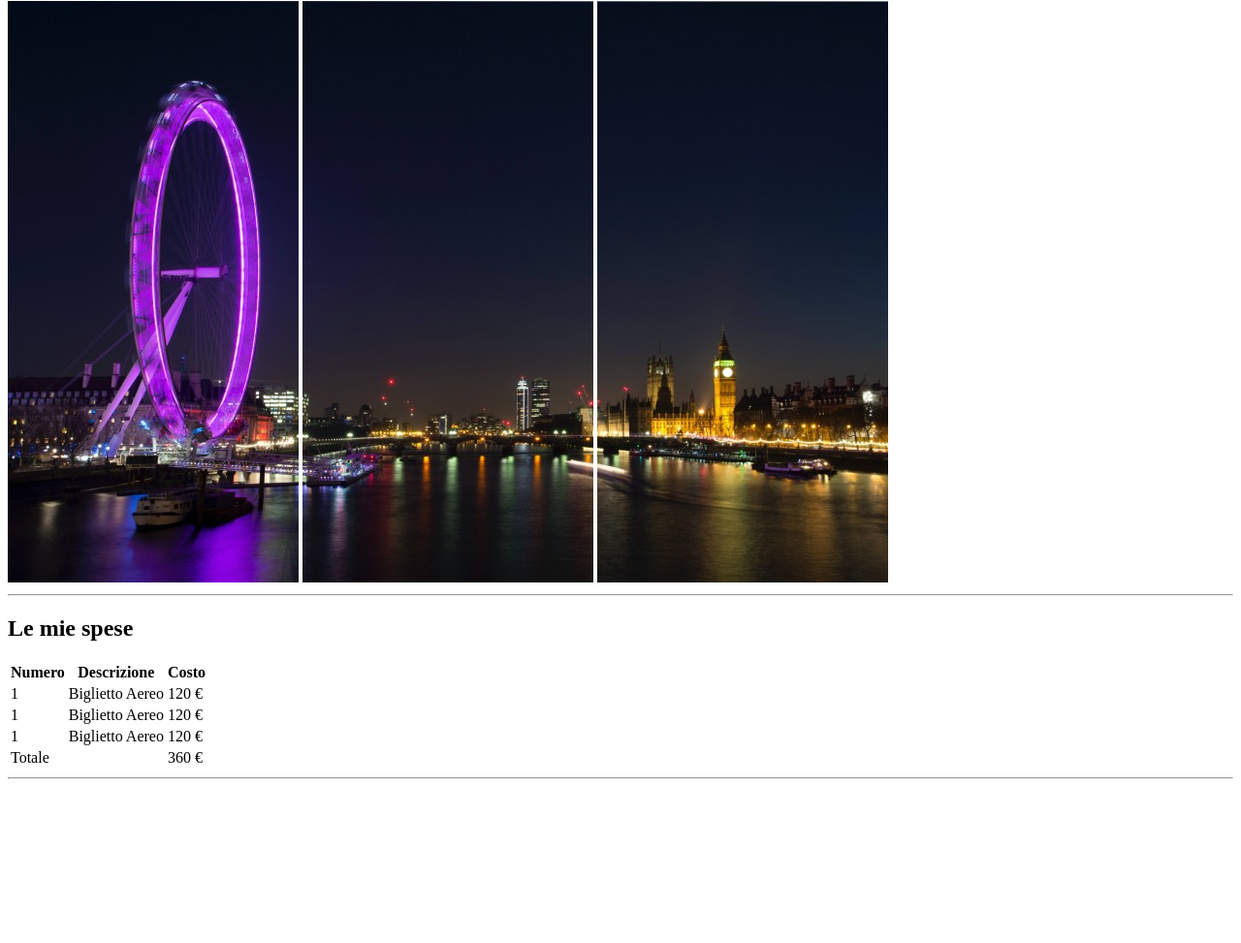
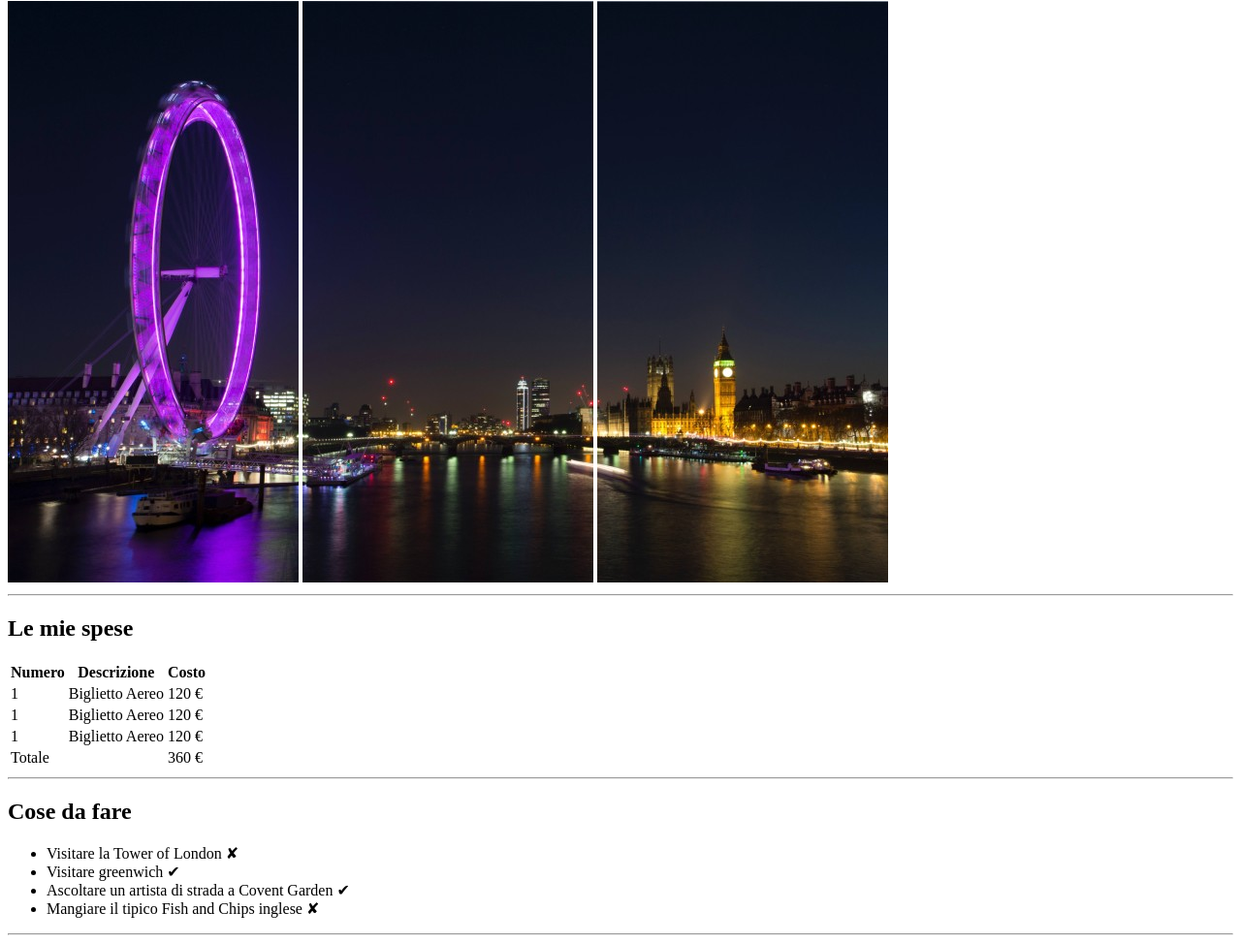
Before and after one commit to Spectrum5/html-london-trip, a plain HTML site: page index.html in a window 1280 px wide. Shown: the part 79-1052 px from the top of the page at 97% size. Before the commit the page ends 891 px from the top, so only its background shows below. Drawn offline with Linux system fonts and the light colour scheme.

Commit message:
Aggiunta Unordered list

```diff
--- a/index.html
+++ b/index.html
@@ -52,7 +52,18 @@
         </table>
         <!-- Fine tabella -->
         <hr>
+
+        <h2>Cose da fare</h2>
         <!-- Inizio Unordered list -->
+        <ul>
+            <li>Visitare la Tower of London &#x2718;</li>
+            <li>Visitare greenwich &#x2714;</li>
+            <li>Ascoltare un artista di strada a Covent Garden &#x2714;</li>
+            <li>Mangiare il tipico Fish and Chips inglese &#x2718;</li>
+        </ul>
+        <!-- fine Unordered list -->
+        <hr>
+
     </main>
 </body>
 </html>
```
Also changed, not shown: 1 other file.
